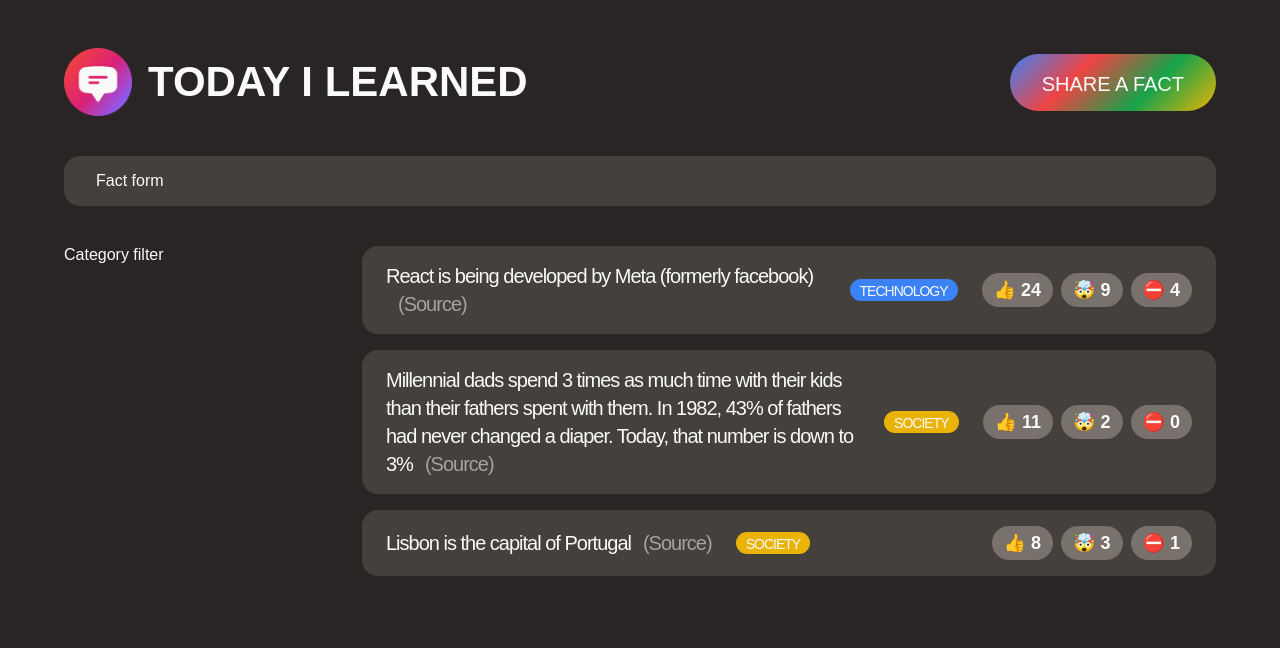
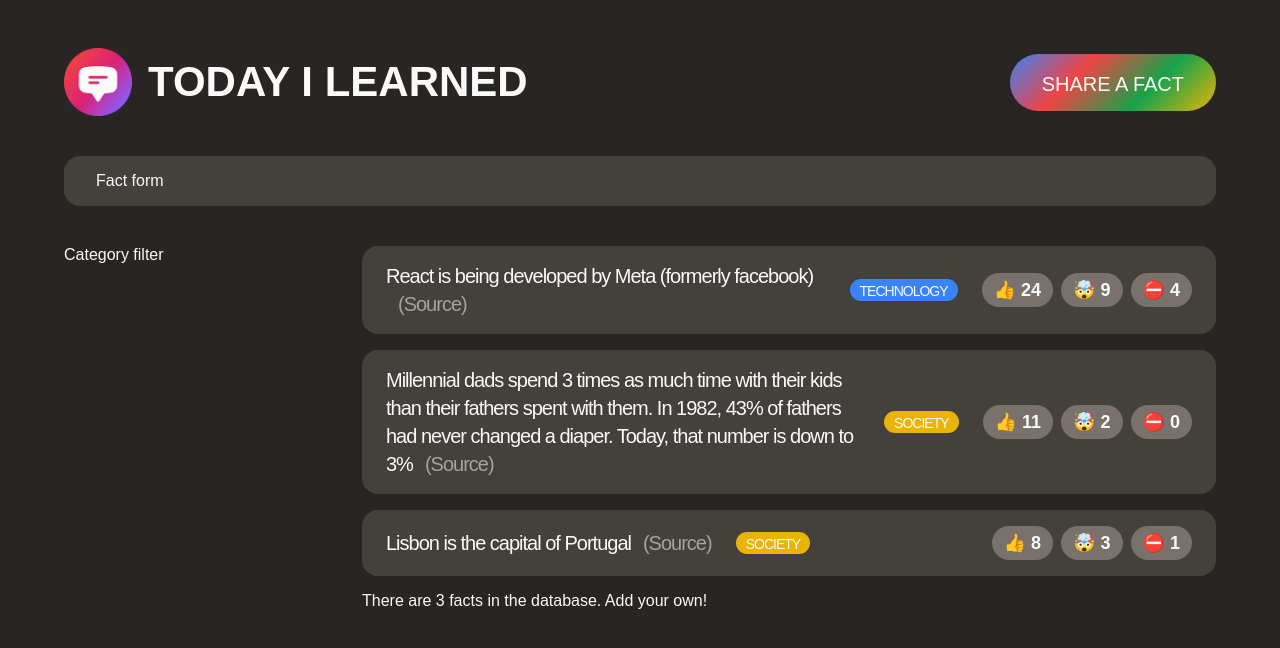
Before and after one commit to TranVanNghia170735/app-demo-todo-content, a React (Create React App) app in the folder today-i-learded/: page / in a window 1280 px wide. Shown: the top 648 px of the page. Built offline with nearby package versions, Linux system fonts and the light colour scheme; a web font is replaced by a local one.

Commit message:
54.Passing and Receiving Props

```diff
--- a/today-i-learded/src/App.js
+++ b/today-i-learded/src/App.js
@@ -85,7 +85,17 @@
     <section>
       <ul className="facts-list">
         {facts.map((fact) => (
-          <li key={fact.id} className="fact">
+          <Fact key={fact.id} fact={fact} />
+        ))}
+      </ul>
+      <p> There are {facts.length} facts in the database. Add your own!</p>
+    </section>
+  );
+}
+
+function Fact({ fact }) {
+  return (
+    <li className="fact">
       <p>
         {fact.text}
         <a
@@ -100,9 +110,8 @@
       <span
         className="tag"
         style={{
-                backgroundColor: CATEGORIES.find(
-                  (cat) => cat.name === fact.category
-                ).color,
+          backgroundColor: CATEGORIES.find((cat) => cat.name === fact.category)
+            .color,
         }}
       >
         {fact.category}
@@ -113,9 +122,6 @@
         <button>⛔️ {fact.votesFalse}</button>
       </div>
     </li>
-        ))}
-      </ul>
-    </section>
   );
 }
 
--- a/today-i-learded/src/style.css
+++ b/today-i-learded/src/style.css
@@ -16,7 +16,7 @@
 }
 
 /* MAIN LAYOUT */
-.container {
+#root {
   max-width: 1500px;
   margin: 0 auto;
 }
```
Lines whose indentation alone changed are shown as unchanged.
